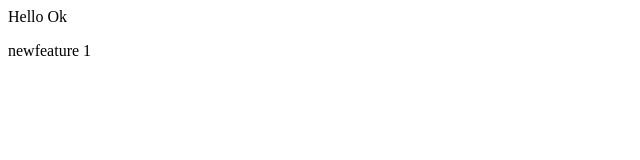
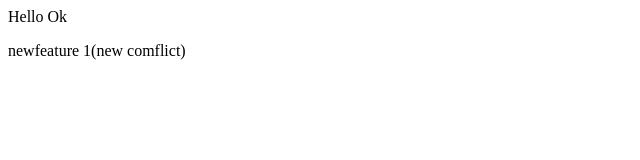
Before and after one commit to subha0999/localRepo, a plain HTML site: page index.html in a window 1280 px wide. Shown: the full height of the page, 0-640 px from the left. Drawn offline with Linux system fonts and the light colour scheme.

Commit message:
new productt

```diff
--- a/index.html
+++ b/index.html
@@ -1,2 +1,2 @@
 <p>Hello Ok</p>
-<p>newfeature 1</p>
+<p>newfeature 1(new comflict)</p>
```
